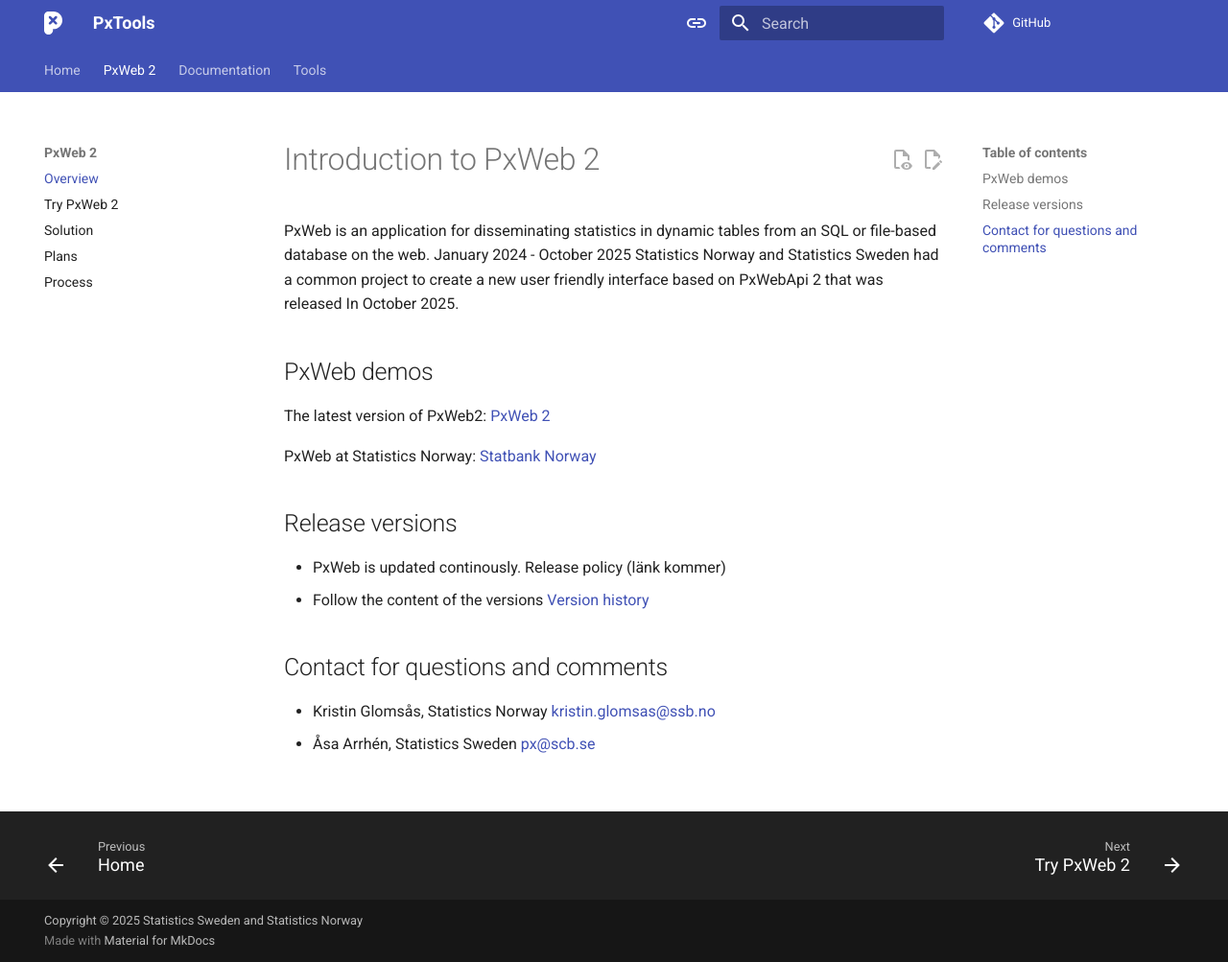
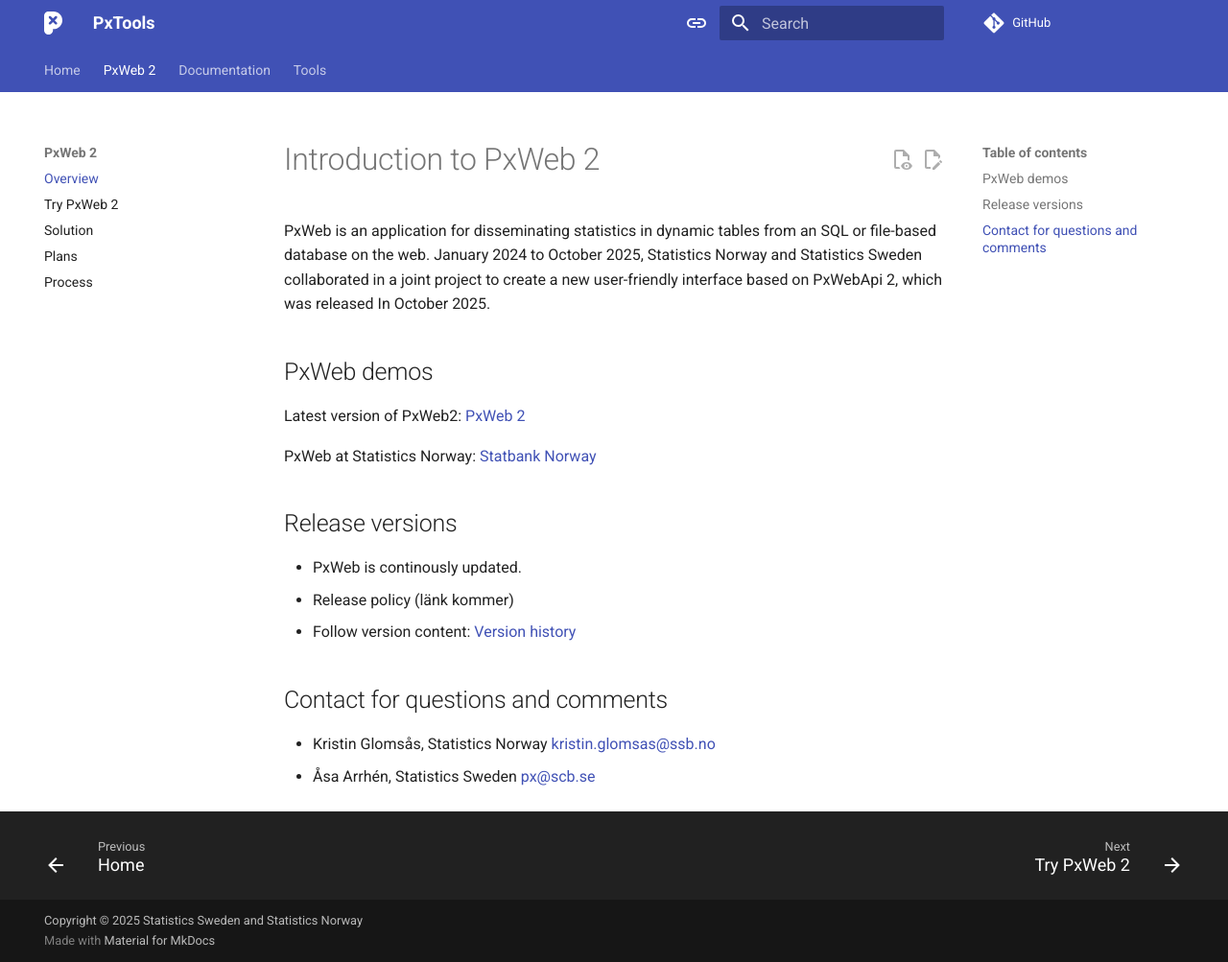
Before and after one commit to PxTools/pxtools.github.io, an MkDocs documentation site: the page built from docs/PxWeb2/project/overview.md, in a window 1280 px wide and 1003 px high. Shown: the whole window at 96% size. Built offline with MkDocs 1.6.1 and Material for MkDocs 9.7.7, drawn with Linux system fonts in a browser that asks for light colours; comment, search, counter and statistics services are not loaded.

Commit message:
Update overview.md

```diff
--- a/docs/PxWeb2/project/overview.md
+++ b/docs/PxWeb2/project/overview.md
@@ -1,14 +1,15 @@
 # Introduction to PxWeb 2
-PxWeb is an application for disseminating statistics in dynamic tables from an SQL or file-based database on the web. January 2024 - October 2025 Statistics Norway and Statistics Sweden had a common project to create a new user friendly interface based on PxWebApi 2 that was released In October 2025.
+PxWeb is an application for disseminating statistics in dynamic tables from an SQL or file-based database on the web. January 2024 to October 2025, Statistics Norway and Statistics Sweden collaborated in a joint project to create a new user-friendly interface based on PxWebApi 2, which was released In October 2025.
 
 ## PxWeb demos
-The latest version of PxWeb2: [PxWeb 2](https://pxweb2.pages.dev/en/)
+Latest version of PxWeb2: [PxWeb 2](https://pxweb2.pages.dev/en/)
 
 PxWeb at Statistics Norway: [Statbank Norway](https://www.ssb.no/statbank2/en/)
 
 ## Release versions
-- PxWeb is updated continously. Release policy (länk kommer)
-- Follow the content of the versions [Version history](https://github.com/user-attachments/assets/b21abdf9-0767-43ac-a930-1e5da31244fd/)
+- PxWeb is continously updated.
+- Release policy (länk kommer)
+- Follow version content: [Version history](https://github.com/user-attachments/assets/b21abdf9-0767-43ac-a930-1e5da31244fd/)
 
 ## Contact for questions and comments
 - Kristin Glomsås, Statistics Norway [kristin.glomsas@ssb.no](mailto:kristin.glomsas@ssb.no)
```
